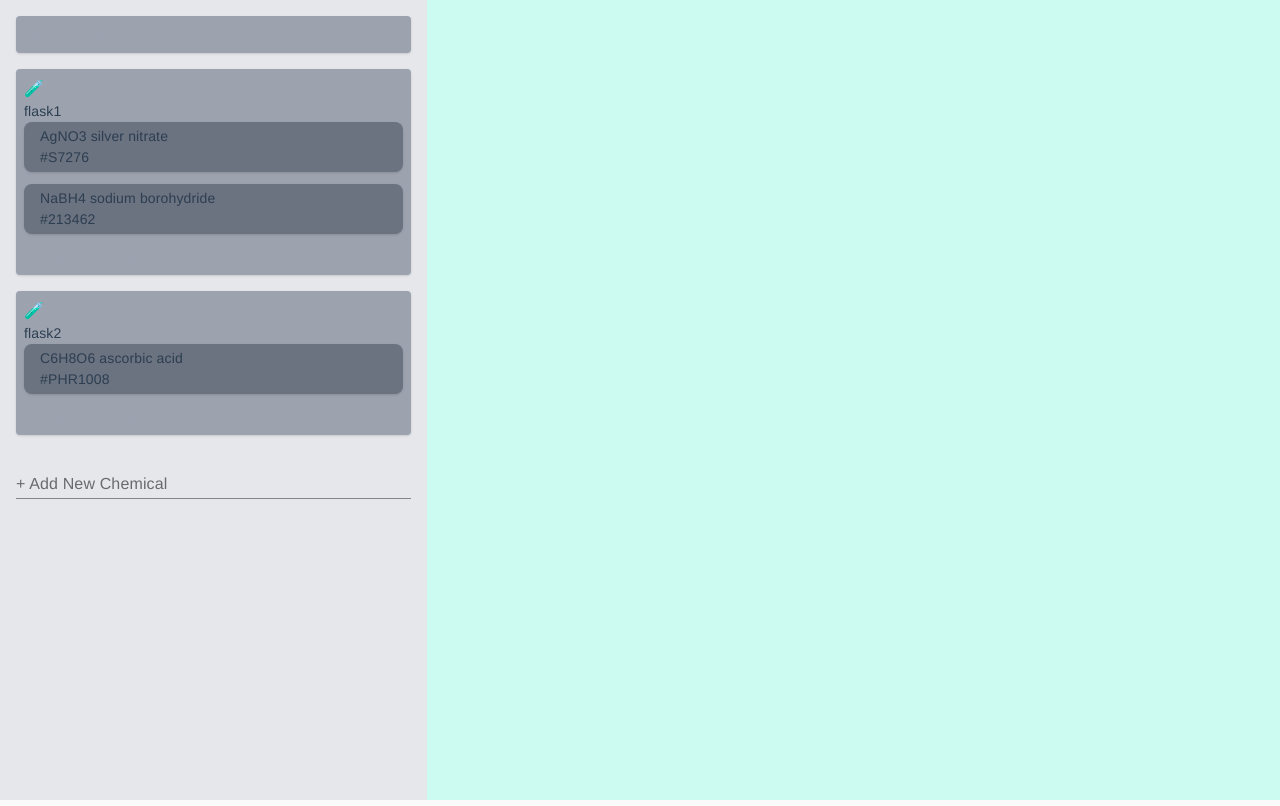
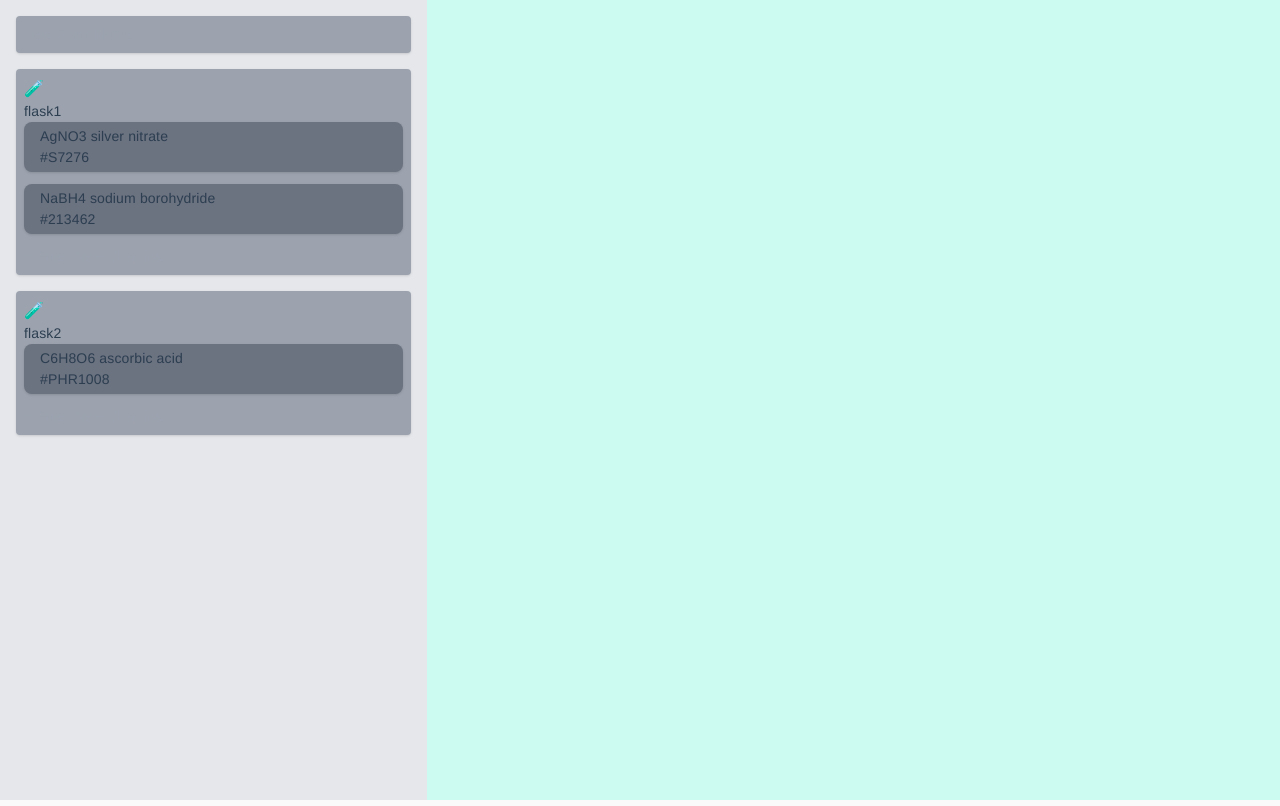
Before and after one commit to sl2820/labnote, a Vue app: page / in a window 1280 px wide. Built offline with nearby package versions, Linux system fonts and the light colour scheme; data requests are answered from the project's data file.

Commit message:
Deploy on gitpage

```diff
--- a/src/views/Note.vue
+++ b/src/views/Note.vue
@@ -64,14 +64,14 @@
           </div>
         </div>
 
-        <md-autocomplete
+        <!-- <md-autocomplete
           v-model="selectedChemical"
           :md-options="chemical_name"
           md-dense
           @keyup.enter="createChemical($event, flask.chemicals)"
         >
           <label>+ Add New Chemical</label>
-        </md-autocomplete>
+        </md-autocomplete> -->
       </div>
 
       <div class="chemical-bg" v-if="isChemicalOpen" @click.self="close">
```
Also changed, not shown: 1 other file (tests, documents, lock files or other folders).
